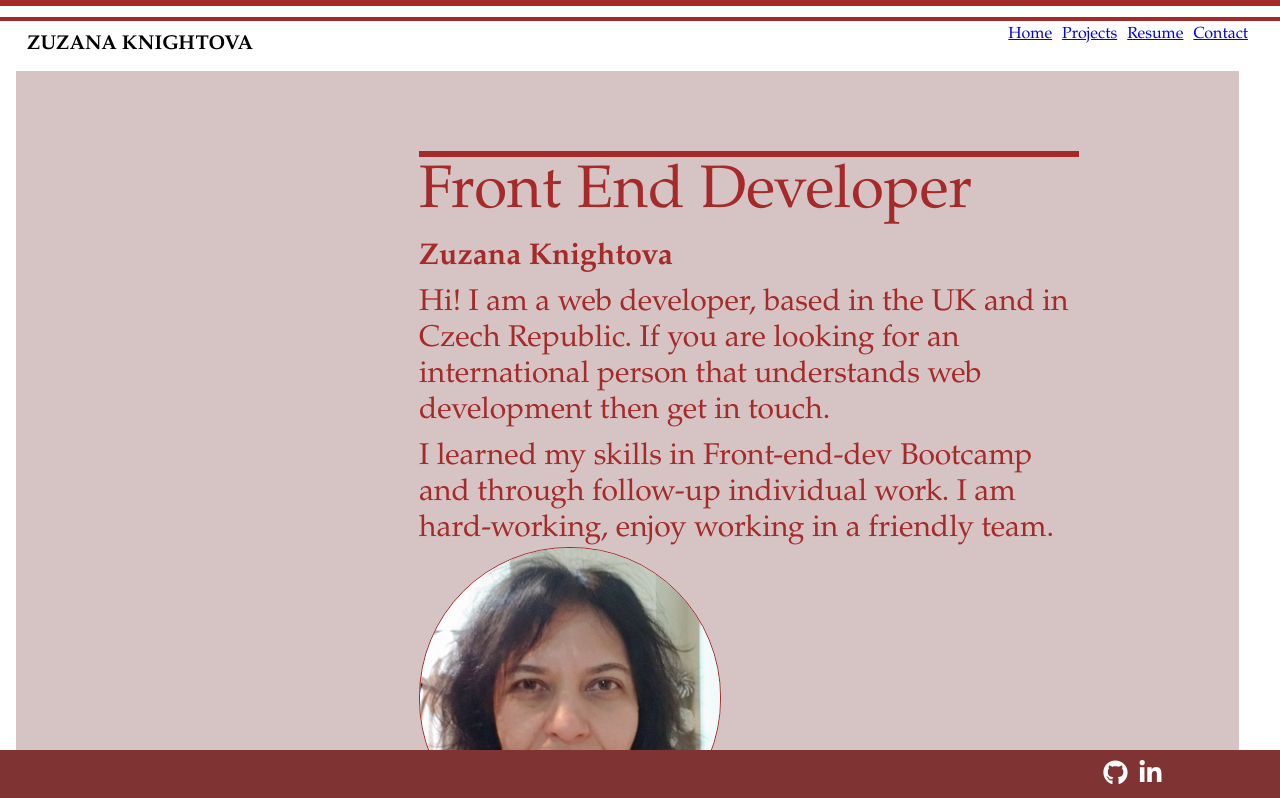
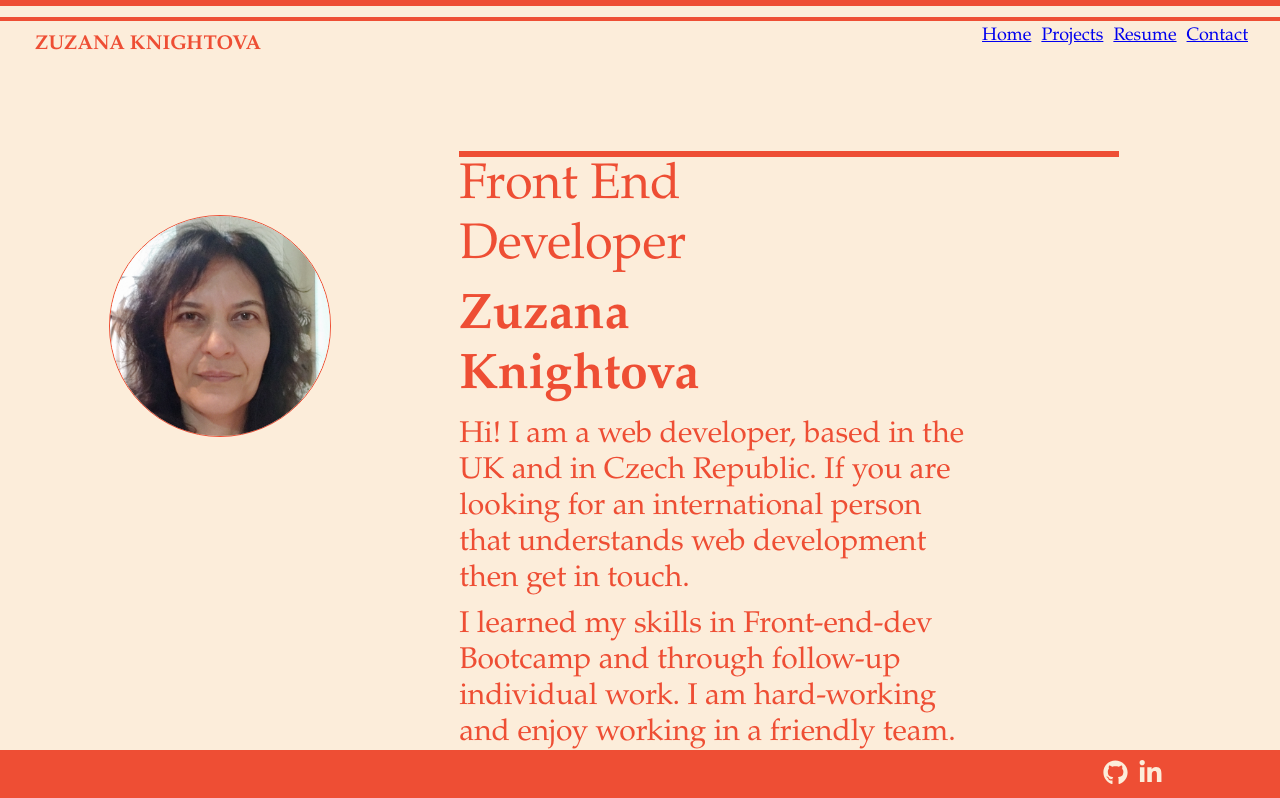
Before and after one commit to ZuzanaElt/portfolio-using-react, a React (Create React App) app: page / in a window 1280 px wide. Shown: the top 798 px of the page. Built offline with nearby package versions, Linux system fonts and the light colour scheme; a web font is replaced by a local one.

Commit message:
amended styling

```diff
--- a/src/App.css
+++ b/src/App.css
@@ -5,8 +5,8 @@
 
 }
 body {
-    background-color: white;
-    color: brown;
+    background-color: #FCEDDA;
+    color: #EE4E34;
     padding: 0px;
     margin: 0;
     height:100vh;
--- a/src/components/Footer/Footer.css
+++ b/src/components/Footer/Footer.css
@@ -1,6 +1,6 @@
 .footer {
 
-      background-color:rgb(128, 51, 51);
+      background-color:#EE4E34;
       position:fixed;
       left:0;
       bottom:0;
@@ -22,7 +22,7 @@
 
 }
 .linked-color{
-    color:white;
+    color:#FCEDDA;
     padding-right:10px;
 }
 
--- a/src/components/Header/style.css
+++ b/src/components/Header/style.css
@@ -1,8 +1,8 @@
 .header{
     display:inline-flex;
     width:100%;
-    border-bottom: 4px solid brown;
-    border-top: 6px solid brown;
+    border-bottom: 4px solid #EE4E34;
+    border-top: 6px solid #EE4E34;
     list-style-type: none;
     justify-content:space-between;
     padding:3px;
@@ -16,7 +16,7 @@
   font-size: 16px;
   padding: 5px 20px ;
   justify-content:space-between;
-  color:black;
+  color:#EE4E34;
   align-items: baseline;
 }
 .name-tag{
@@ -24,12 +24,13 @@
   align-content:center;
 
    /* align-items: flex-start; */
-  color:black;
+  color:#EE4E34;
   font-weight: bold;
   font-size: 20px;
   /* padding: 5px 20px ; */
   justify-items:center;
   padding:3vh;
+  padding-left:4vh;
 }
 @media screen and (max-width: 600px) {
   .topnav a {
--- a/src/components/Navbar/Navbar.css
+++ b/src/components/Navbar/Navbar.css
@@ -3,8 +3,7 @@
     width:100%;
     height: 50px;
 
-
-}
+    }
 .navigation ul{
     /* display: ${hamburgerOpen ? 'inline':'none' }; */
     display: flex;
@@ -17,6 +16,8 @@
 .navigation ul li {
     list-style-type:none;
     padding-right:10px;
+    font-size: 18px;
+
 }
 .navigation ul :hover{
     font-size: 20px;
--- a/src/pages/Contact.css
+++ b/src/pages/Contact.css
@@ -1,5 +1,5 @@
 .contact-layout {
-    background-color:rgb(214, 196, 196);
+    background-color:#FCEDDA;
     display:flex;
     width:98%;
 }
@@ -22,9 +22,9 @@ textarea {
   height: 150px;
   padding: 12px 20px;
   box-sizing: border-box;
-  border: 2px solid #ccc;
+  /* border: 2px solid #ccc; */
   border-radius: 4px;
-  background-color: #f8f8f8;
+  background-color: white;
   resize: none;
 }
 
@@ -34,15 +34,15 @@ input{ width:100%;}
     padding: 12px 20px;
     margin: 8px 0;
     box-sizing: border-box;
-    border: 2px solid brown;
+    border: 2px solid #f79687;
     border-radius: 4px;
   }
 
   input[type=submit]{
-    background-color: brown;
+    background-color:#EE4E34;
     text-align: center;
     border: none;
-    color: white;
+    color: #FCEDDA;
     padding: 16px 32px;
     text-decoration: none;
     margin: 4px 2px;
@@ -53,6 +53,9 @@ input{ width:100%;}
   .submit-button{
     justify-content:center ;
 
+  }
+  .submit-button :hover{
+    color:blue;
   }
   @media screen and (max-width: 480px) {
     .submit-button {
--- a/src/pages/Home.css
+++ b/src/pages/Home.css
@@ -1,13 +1,15 @@
 .home-layout{
-    background-color:rgb(214, 196, 196);
+    background-color:#FCEDDA;
     display:flex;
     width:98%;
 }
 .left-side{
     width: 40%;
+    justify-content: center;
+    margin-left:5%;
 }
 #border-top{
-    border-bottom: 6px solid brown;
+    border-bottom: 6px solid #EE4E34;
     bottom: 30%;
     width: 22em;
 
@@ -17,20 +19,32 @@
     width: 60%;
     font-size:30px;
     padding:10vh 20vh 10vh 10vh;
+    margin-right:2em;
+}
+.text-box{
+    margin-right:5em;
 }
 .title-text{
     padding-bottom:10px;
-    font-size:60px;
+    font-size:50px;
+
 }
 .cursive-text{
     font-weight:900;
     padding-bottom:10px;
+    font-size:50px;
+
 }
 
 .selfie{
-    width:300px;
-    border:1px solid brown;
+    width:220px;
+    border:1px solid #EE4E34;
     border-radius:150px;
+
+    margin-top:9em;
+    margin-right:3em;
+    margin-left:2em;
+
 }
 
 
@@ -44,9 +58,33 @@
     margin-left:10px;
     z-index:10;
 }
-@media only screen and(max-width: 480px){
-    .selfie{
-        width:100px;
+@media screen and (max-width: 600px){
+
+    .text-box{
+        margin-right:0;
+    }
+    #border-top{
+      width:9em;
+    }
+    .left-side{
+        display:none;
+    }
+    .right-side{
+
+        margin-right:2em;
+        width:100% ;
+
+        padding:2em 0.25em 0 0.25em;
+    }
+    .text-box{
+        margin:0;
+        padding:0.25em;
     }
 
 }
+/* @media screen and (max-width: 760px){
+    .selfie{
+        display:none;
+    } */
+
+/* } */
--- a/src/pages/Home.js
+++ b/src/pages/Home.js
@@ -7,18 +7,19 @@ function Home() {
       <div className="home-layout">
 
         <div className="left-side">
+        <div >
+            <img src={selfie} alt="selfie" className="selfie"></img>
+         </div>
         </div>
         <div className="right-side">
           <div id="border-top"></div>
-          <p className="title-text">Front End Developer</p>
-          <p className="cursive-text">Zuzana Knightova</p>
+          <p className="title-text text-box">Front End Developer</p>
+          <p className="cursive-text text-box">Zuzana Knightova</p>
 
-          <p className="intro-text">Hi! I am a web developer, based in the UK and in Czech Republic. If you are looking for an international person that understands web development then get in touch.</p>
-          <p> I learned my skills in Front-end-dev Bootcamp and through follow-up individual work. I am hard-working, enjoy working in a friendly team.</p>
+          <p className="intro-text text-box">Hi! I am a web developer, based in the UK and in Czech Republic. If you are looking for an international person that understands web development then get in touch.</p>
+          <p className="text-box"> I learned my skills in Front-end-dev Bootcamp and through follow-up individual work. I am hard-working and enjoy working in a friendly team.</p>
 
-          <div >
-            <img src={selfie} alt="selfie" className="selfie"></img>
-         </div>
+
          </div>
       </div>
     );
--- a/src/pages/ProjectsGallery/ProjectsGallery.css
+++ b/src/pages/ProjectsGallery/ProjectsGallery.css
@@ -1,11 +1,11 @@
 .projects-layout{
-    background-color:rgb(214, 196, 196);
+    background-color:#FCEDDA;
 }
-.pageName{
-    background-color:brown;
-    color:white;
+/* .pageName{
+    background-color:#FCEDDA;
+    color:#EE4E34;
     padding-left:20px;
-}
+} */
 .cards{
     display: grid;
     /* grid-gap: 1rem; */
@@ -17,8 +17,8 @@
 
 }
 .card{
-    border: 5px solid brown;
-    background-color:rgb(238, 234, 229);
+    /* border: 5px solid #EE4E34; */
+    background-color:#FCEDDA;
     /* display:flex; */
     /* flex-wrap: wrap; */
     /* flex-direction: column; */
@@ -27,11 +27,11 @@
     text-align: center;
     border-radius: 4px;
     /* padding: .5rem; */
-    box-shadow: 10px 5px 20px rgb(153, 121, 121);
+    box-shadow: 5px 5px 15px rgb(209, 191, 191);
 
     height: 25pc;
     overflow:auto;
-    border-bottom:15px solid brown;
+    border-bottom:15px solid #FCEDDA;
     /* margin-bottom:5px; */
 
 }
@@ -65,12 +65,18 @@
 button {
     /* padding:5% 5px; */
     margin-right: 5%;
-    border-color:brown;
-    color:brown;
-    border-radius:20px;
-    background-color:rgb(201, 193, 193);
+    border-color:#FCEDDA;
+    color:#EE4E34;
+    border-radius:5px;
+    background-color:#FCEDDA;
 }
 .buttons :hover {
-    color:red;
+
     font-size:medium;
+    font-weight: 600;
+
 }
+
+@media screen and (max-width: 600px){
+    .cards{padding-right:0.5em;}
+}
--- a/src/pages/ProjectsGallery/ProjectsGallery.js
+++ b/src/pages/ProjectsGallery/ProjectsGallery.js
@@ -10,7 +10,7 @@ function ProjectsGallery() {
 
   return(
     <div className="projects-layout">
-      <h1  className="pageName" > Projects</h1>
+      {/* <h1  className="pageName" > Projects</h1> */}
       <section className="cards">
       {projectsArray.map((props) => (
           <ProjectCardTemplate
```
